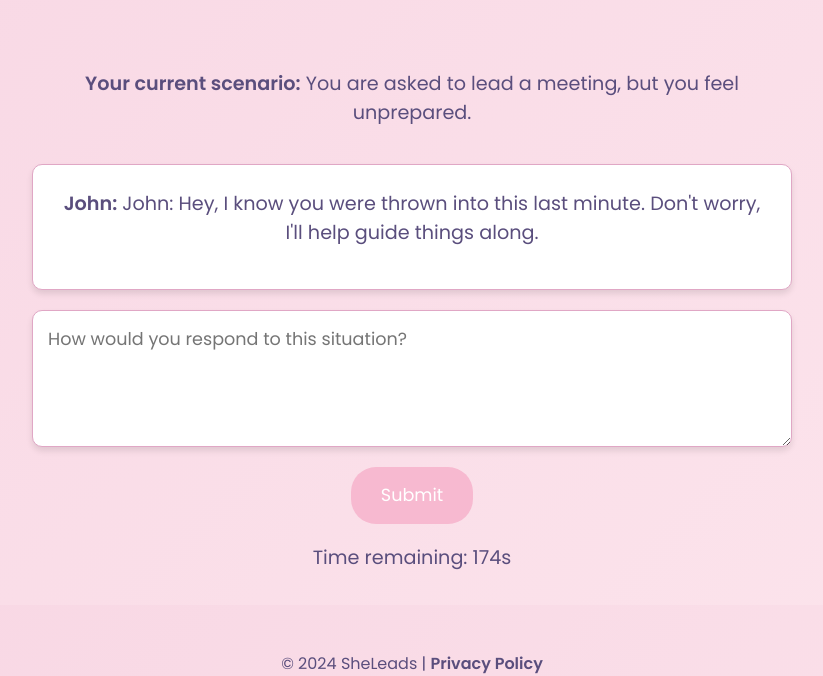
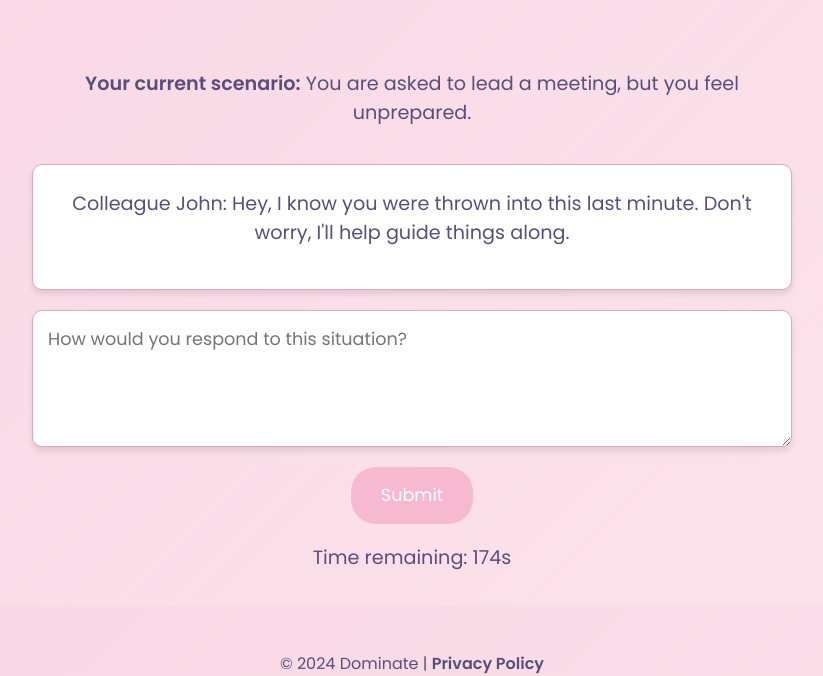
Before and after one commit to markkamuya/sheleads, a Flask app: page /scenario/1 in a window 1280 px wide. Shown: the part 195-871 px from the top of the page, without its empty margins (228-1051 px from the left). Run offline with Flask 3, Linux system fonts and the light colour scheme.

Commit message:
Update scenario.html

```diff
--- a/templates/scenario.html
+++ b/templates/scenario.html
@@ -207,7 +207,7 @@
 
     <!-- John's First Statement -->
     <div id="dialogue_box" data-first-statement="{{ scenario['first_statement'] }}">
-        <p><strong>John:</strong> <span id="current_statement">{{ scenario['first_statement'] }}</span></p>
+        <p> Colleague <span id="current_statement">{{ scenario['first_statement'] }}</span></p>
     </div>
 
     <!-- User Input Field -->
@@ -228,7 +228,7 @@
 
 <!-- Footer -->
 <footer>
-    <p>&copy; 2024 SheLeads | <a href="#">Privacy Policy</a></p>
+    <p>&copy; 2024 Dominate | <a href="#">Privacy Policy</a></p>
 </footer>
 
 <!-- Scorebar Section -->
```
